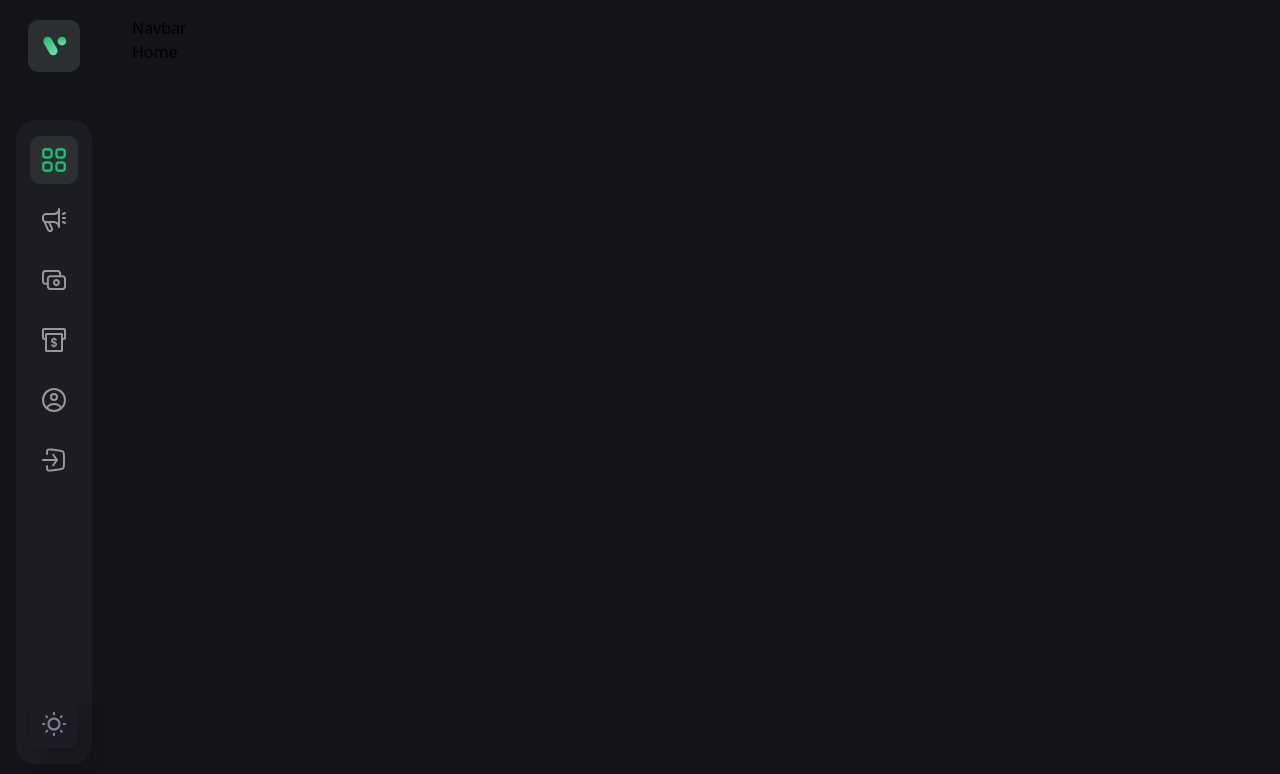
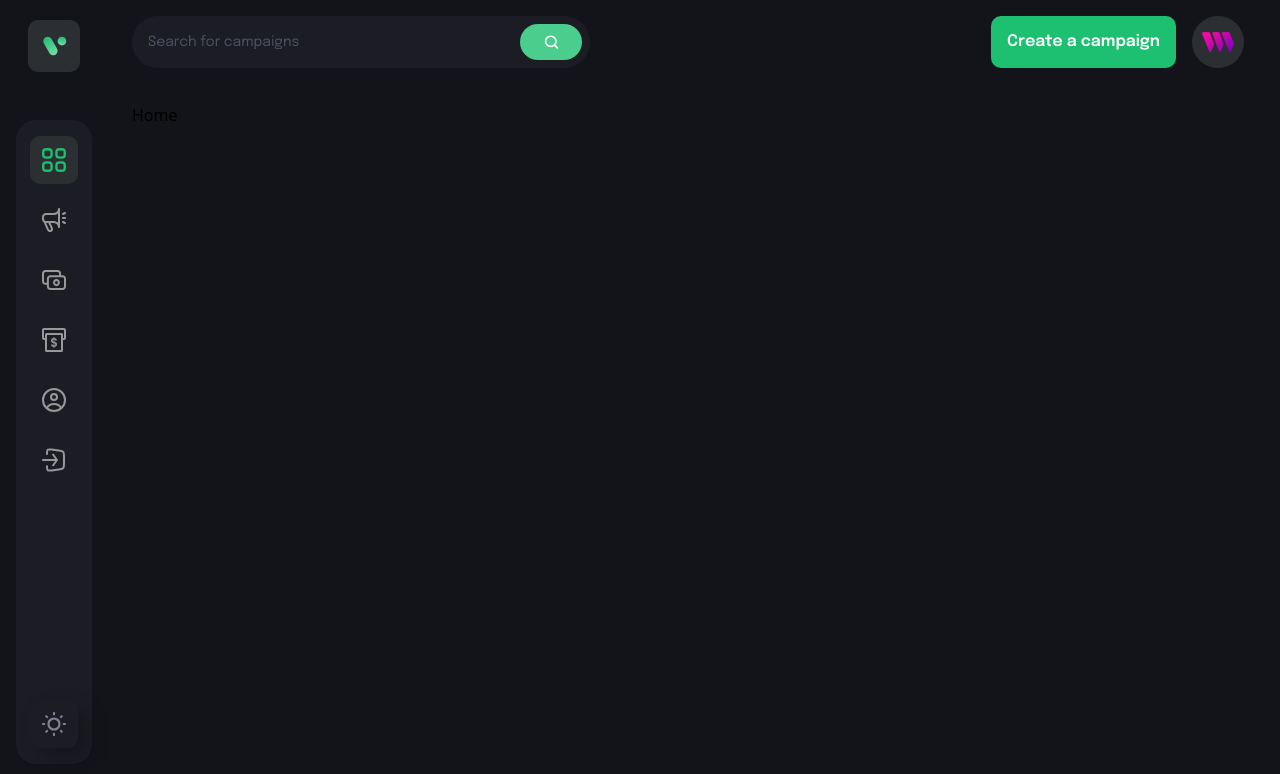
Before and after one commit to mirakiii/Decentralized-crowdfunding-platform, a React (Vite) app in the folder client/: page / in a window 1280 px wide. Shown: the top 774 px of the page. Built offline with nearby package versions, Linux system fonts and the light colour scheme; what @thirdweb-dev/react would draw is missing.

Commit message:
created custombutton and navbar

```diff
--- a/client/src/components/CustomButton.jsx
+++ b/client/src/components/CustomButton.jsx
@@ -1,24 +1,14 @@
-// import React from 'react'
-
-// const CustomButton = ({ btnType, title, handleClick, styles }) => {
-//   return (
-//     <button
-//       type={btnType}
-//       className={`font-epilogue font-semibold text-[16px] leading-[26px] text-white min-h-[52px] px-4 rounded-[10px] ${styles}`}
-//       onClick={handleClick}
-//     >
-//       {title}
-//     </button>
-//   )
-// }
-
-// export default CustomButton
-
 import React from 'react'
 
-const CustomButton = () => {
+const CustomButton = ({ btnType, title, handleClick, styles }) => {
   return (
-    <div>CustomButton</div>
+    <button
+      type={btnType}
+      className={`font-epilogue font-semibold text-[16px] leading-[26px] text-white min-h-[52px] px-4 rounded-[10px] ${styles}`}
+      onClick={handleClick}
+    >
+      {title}
+    </button>
   )
 }
 
--- a/client/src/components/Navbar.jsx
+++ b/client/src/components/Navbar.jsx
@@ -1,15 +1,54 @@
 import React, { useState } from 'react'
 import { Link, useNavigate } from 'react-router-dom';
 
-import { useStateContext } from '../context';
+// import { useStateContext } from '../context';
 import { CustomButton } from './';
 import { logo, menu, search, thirdweb } from '../assets';
 import { navlinks } from '../constants';
 
 
 const Navbar = () => {
+  const navigate = useNavigate();
+  const [isActive, setIsActive] = useState('dashboard');
+  const [toggleDrawer, setToggleDrawer] = useState(false);
+  // const { connect, address } = useStateContext();
+
+  const address = '0xabc';
+
   return (
-    <div>Navbar</div>
+    // <div>Navbar</div>
+    <div className="flex md:flex-row flex-col-reverse justify-between mb-[35px] gap-6">
+      <div className="lg:flex-1 flex flex-row max-w-[458px] py-2 pl-4 pr-2 h-[52px] bg-[#1c1c24] rounded-[100px]">
+        <input type="text" placeholder="Search for campaigns" className="flex w-full font-epilogue font-normal text-[14px] placeholder:text-[#4b5264] text-white bg-transparent outline-none" />
+
+        <div className="w-[72px] h-full rounded-[20px] bg-[#4acd8d] flex justify-center items-center cursor-pointer">
+          <img src={search} alt="search" className="w-[15px] h-[15px] object-contain"/>
+        </div>
+      </div>
+
+      <div className="sm:flex hidden flex-row justify-end gap-4">
+      <CustomButton
+          btnType="button"
+          title={address ? 'Create a campaign' : 'Connect'}
+          styles={address ? 'bg-[#1dc071]' : 'bg-[#8c6dfd]'}
+          handleClick={() => {
+            if(address) navigate('create-campaign')
+            else 'connect()'
+          }}
+        />
+
+        <Link to="/profile">
+          <div className="w-[52px] h-[52px] rounded-full bg-[#2c2f32] flex justify-center items-center cursor-pointer">
+            <img src={thirdweb} alt="user" className="w-[60%] h-[60%] object-contain" />
+          </div>
+        </Link>
+      </div>
+
+    </div>
+
+
+
+
   )
 }
 
```
